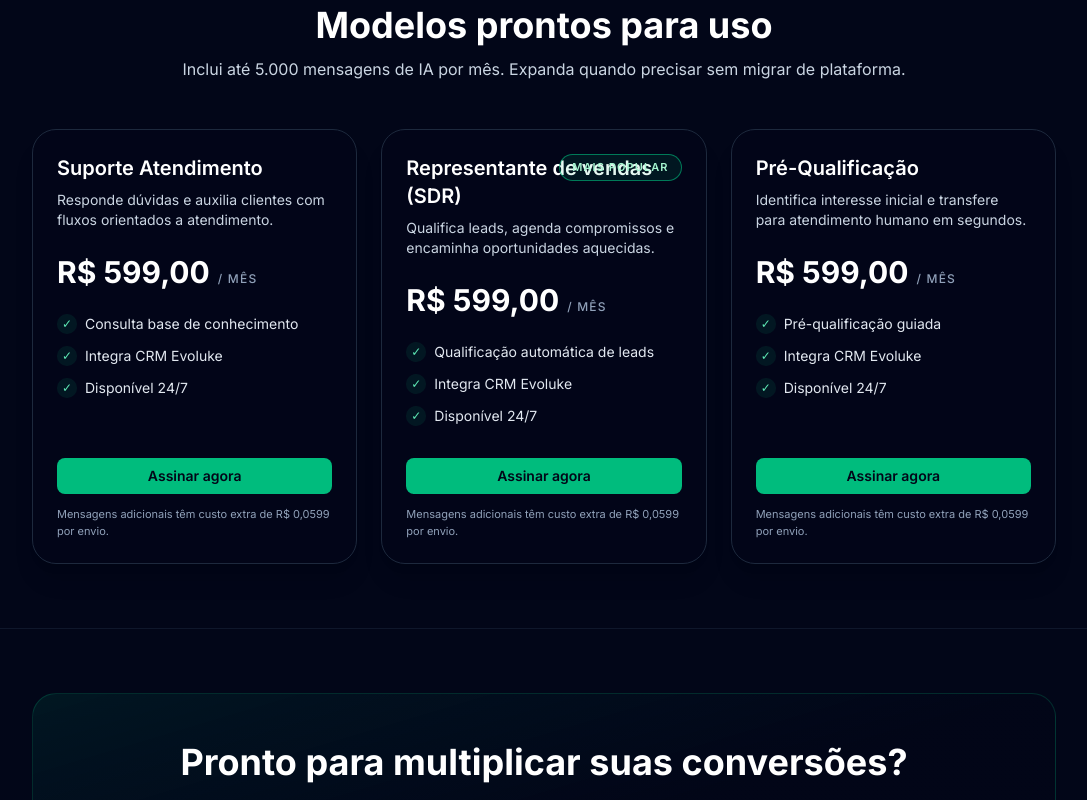
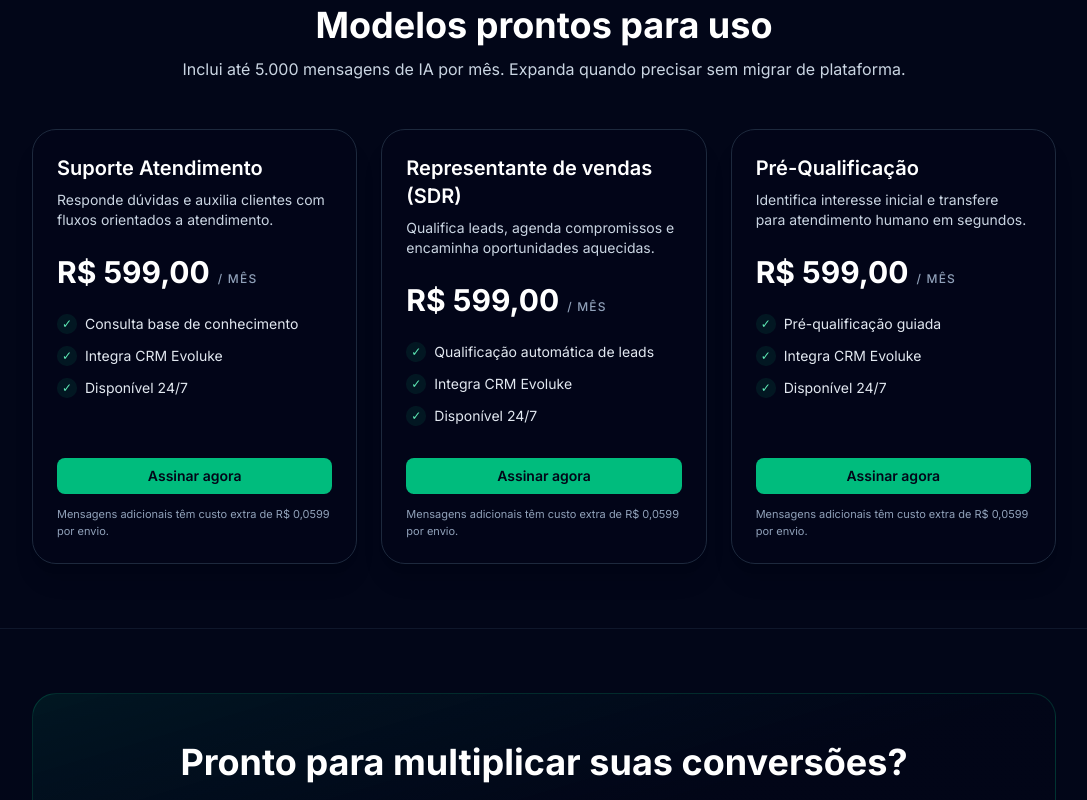
Before and after one commit to Evoluke/agent-plugandplay, a Next.js app: page /landing in a window 1280 px wide. Shown: the part 1860-2660 px from the top of the page, without its empty margins (96-1183 px from the left). Built offline with nearby package versions, Linux system fonts and the light colour scheme; no server answers.

Commit message:
Remove popular badge from landing pricing cards

```diff
--- a/src/app/landing/page.tsx
+++ b/src/app/landing/page.tsx
@@ -60,7 +60,6 @@ const pricingTiers = [
       "Disponível 24/7",
     ],
     price: formatPrice(599),
-    popular: false,
   },
   {
     name: "Representante de vendas (SDR)",
@@ -71,7 +70,6 @@ const pricingTiers = [
       "Disponível 24/7",
     ],
     price: formatPrice(599),
-    popular: true,
   },
   {
     name: "Pré-Qualificação",
@@ -82,7 +80,6 @@ const pricingTiers = [
       "Disponível 24/7",
     ],
     price: formatPrice(599),
-    popular: false,
   },
 ];
 
@@ -267,11 +264,6 @@ export default function LandingPage() {
                 key={tier.name}
                 className="group relative flex h-full flex-col overflow-hidden rounded-3xl border border-slate-800 bg-slate-950/60 p-6 shadow-xl transition hover:-translate-y-1 hover:border-emerald-400/40 hover:shadow-emerald-500/20"
               >
-                {tier.popular && (
-                  <span className="absolute right-6 top-6 rounded-full border border-emerald-500/60 bg-emerald-500/10 px-3 py-1 text-[11px] font-semibold uppercase tracking-widest text-emerald-200">
-                    Mais popular
-                  </span>
-                )}
                 <h3 className="text-xl font-semibold text-white">{tier.name}</h3>
                 <p className="mt-2 text-sm text-slate-300">{tier.description}</p>
                 <div className="mt-6 flex items-baseline gap-2 text-white">
```
